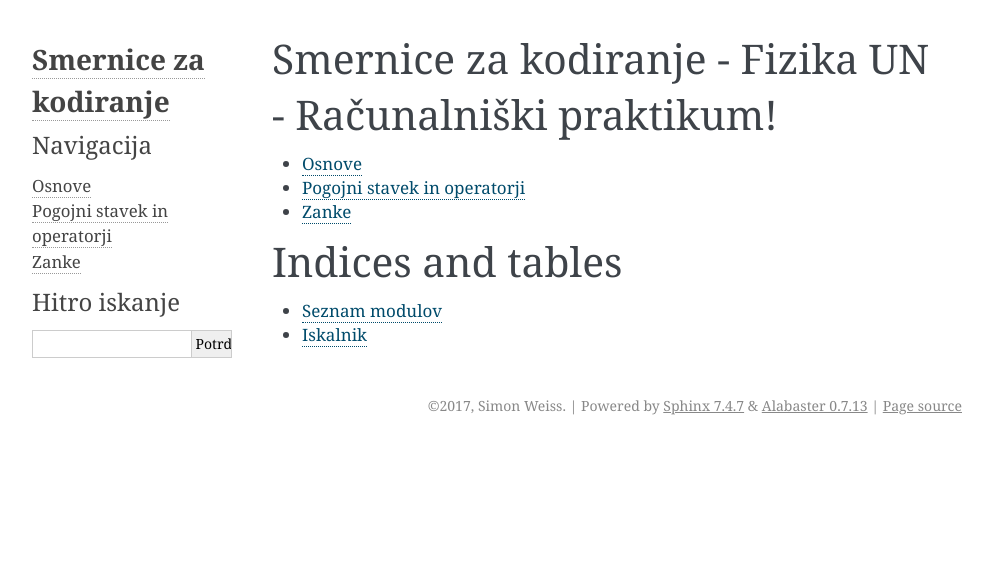
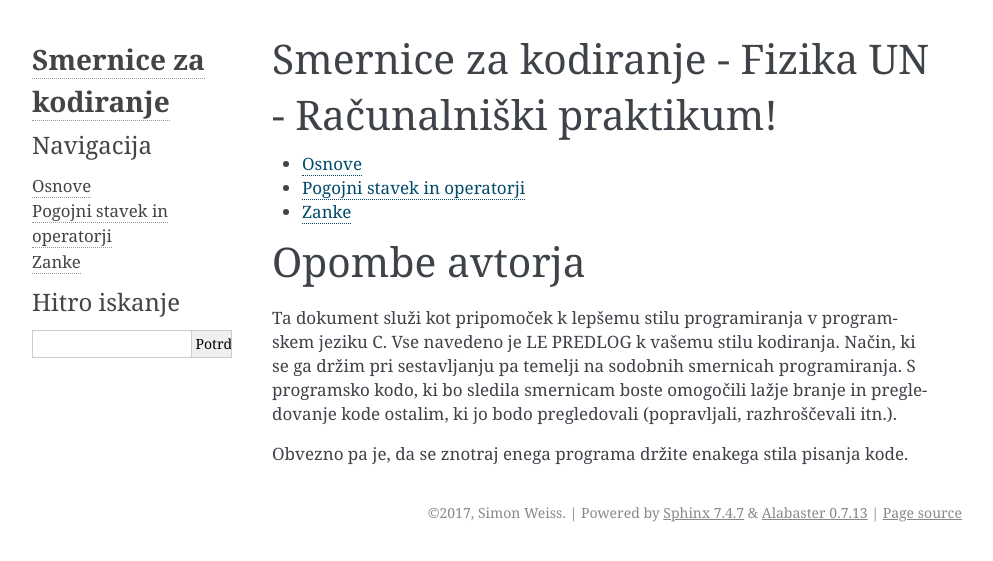
Before and after one commit to slosimon/Fiz-RP, a Sphinx documentation site: the page built from docs/index.rst, in a window 1280 px wide. Shown: the top 561 px of the page, without its empty margins (148-1141 px from the left). Built offline with Sphinx 7.4.7, drawn with Linux system fonts in a browser that asks for light colours.

Commit message:
Update index.rst
Intro added

```diff
--- a/docs/index.rst
+++ b/docs/index.rst
@@ -15,8 +15,9 @@ Smernice za kodiranje - Fizika UN - Računalniški praktikum!
 
 
 
-Indices and tables
-==================
+Opombe avtorja
+==============
 
-* :ref:`modindex`
-* :ref:`search`
+Ta dokument služi kot pripomoček k lepšemu stilu programiranja v programskem jeziku C. Vse navedeno je LE PREDLOG k vašemu stilu kodiranja. Način, ki se ga držim pri sestavljanju pa temelji na sodobnih smernicah programiranja. S programsko kodo, ki bo sledila smernicam boste omogočili lažje branje in pregledovanje kode ostalim, ki jo bodo pregledovali (popravljali, razhroščevali itn.).
+
+Obvezno pa je, da se znotraj enega programa držite enakega stila pisanja kode.
```
